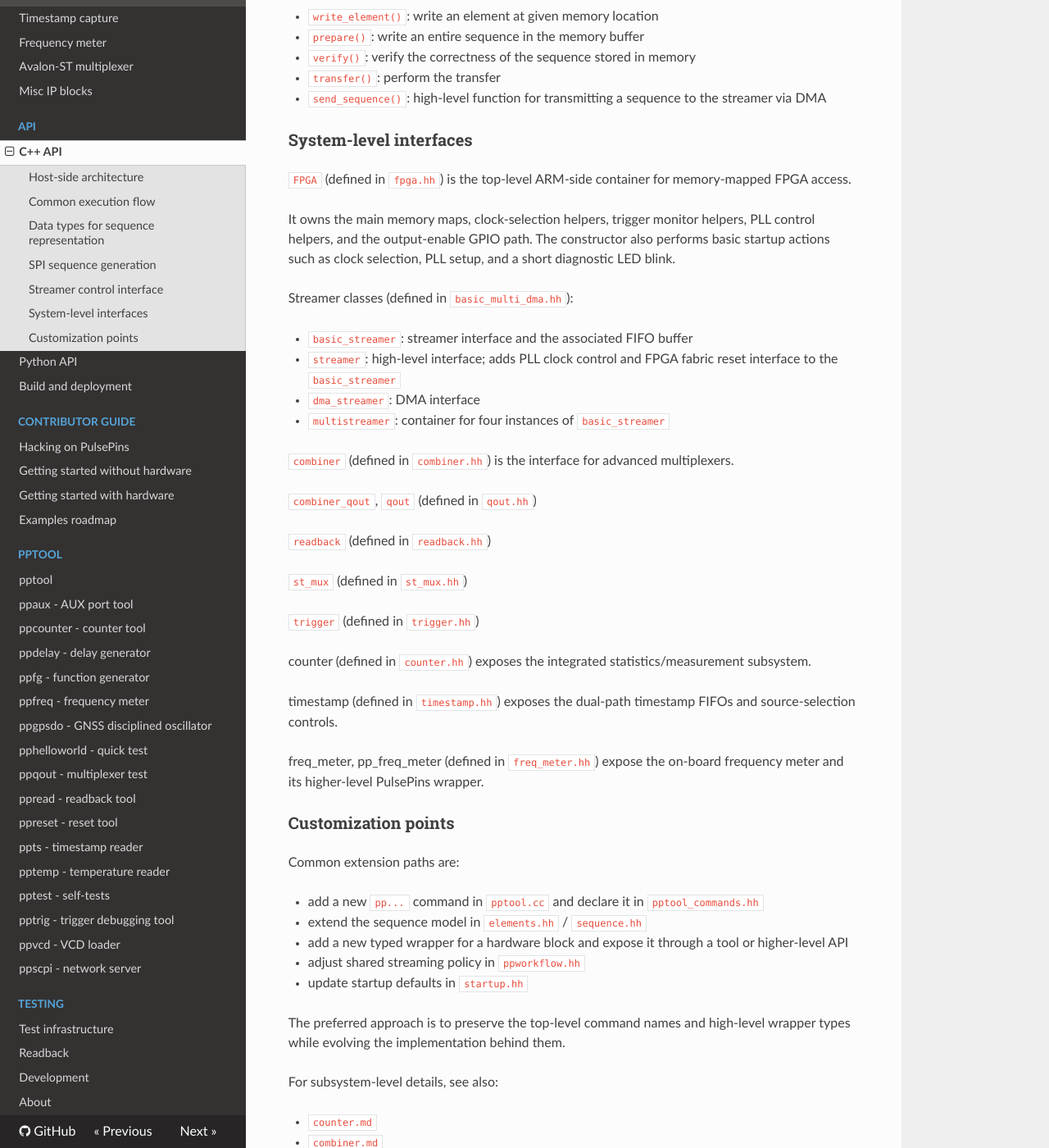
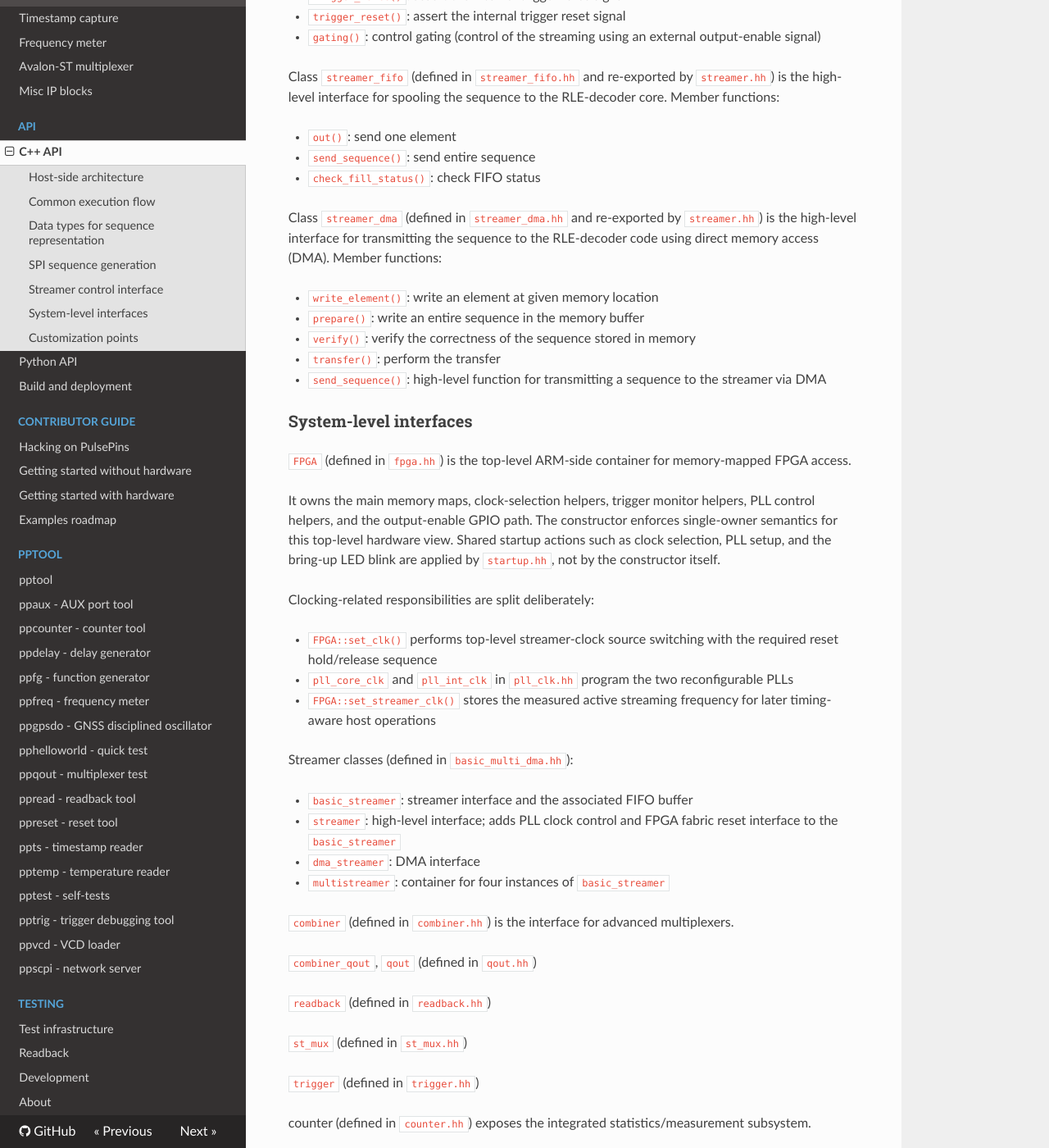
Before and after one commit to rokzitko/PulsePins, an MkDocs documentation site: the page built from docs/docs/cpp.md, in a window 1280 px wide and 1400 px high, scrolled down 6574 px. Shown: the whole window at 82% size. Built offline with MkDocs 1.6.1, drawn with Linux system fonts in a browser that asks for light colours; nearby versions of some CDN libraries; some of the changed text lies outside the part shown.

Commit message:
document startup and trigger control flow

```diff
--- a/docs/docs/cpp.md
+++ b/docs/docs/cpp.md
@@ -24,10 +24,11 @@
 
 * `fpga.hh` - top-level ownership of memory maps, PLL helpers, trigger monitors, and GPIO-backed control paths
 * `startup.hh` - common process bootstrap and default FPGA startup policy
+* `options.hh`, `pll_rules.hh` - typed option resolution and symbolic PLL presets shared by multiple tools
 * `pptool_streaming.cc`, `pptool_measurement.cc` - user-facing command implementations
 * `ppworkflow.hh` - shared streaming workflow used by commands that send sequences, arm/force triggers, and optionally validate readback
 * `elements.hh`, `sequence.hh` - host-side representation of pulse programs and trigger programs
-* subsystem wrappers such as `streamer.hh`, `readback.hh`, `counter.hh`, `timestamp.hh`, and `freq_meter.hh`
+* subsystem wrappers such as `streamer.hh`, `readback.hh`, `counter.hh`, `timestamp.hh`, `freq_meter.hh`, and the trigger/combiner helpers in `trigger.hh`, `trigger_int.hh`, and `trigger_ext.hh`
 
 For a maintainer-oriented walkthrough of the directory, see `c++/README.md`.
 
@@ -43,6 +44,14 @@
 6. wait for completion and inspect final status, counters, FIFO statistics, and CRCs
 
 That common pattern is centralized in `send_and_trig(...)` in `ppworkflow.hh` so that behavior stays consistent across multiple tools.
+
+The startup path follows the same philosophy: CLI and environment inputs are first normalized by `options.hh`, then `startup.hh` applies the resulting clock-selection and PLL policy through the `FPGA` wrapper.
+
+Trigger configuration follows a similar split:
+
+* `options.hh` resolves trigger-related CLI switches into a `TriggerOptions` policy object
+* `trigger.hh` applies that policy to the trigger combiner
+* `trigger_int.hh` and `trigger_ext.hh` expose the direct software-driven and observed trigger PIO paths
 
 ### Data types for sequence representation
 
@@ -240,7 +249,13 @@
 `FPGA` (defined in `fpga.hh`) is the top-level ARM-side container for memory-mapped FPGA access.
 
 It owns the main memory maps, clock-selection helpers, trigger monitor helpers, PLL control helpers, and the output-enable GPIO path.
-The constructor also performs basic startup actions such as clock selection, PLL setup, and a short diagnostic LED blink.
+The constructor enforces single-owner semantics for this top-level hardware view. Shared startup actions such as clock selection, PLL setup, and the bring-up LED blink are applied by `startup.hh`, not by the constructor itself.
+
+Clocking-related responsibilities are split deliberately:
+
+* `FPGA::set_clk()` performs top-level streamer-clock source switching with the required reset hold/release sequence
+* `pll_core_clk` and `pll_int_clk` in `pll_clk.hh` program the two reconfigurable PLLs
+* `FPGA::set_streamer_clk()` stores the measured active streaming frequency for later timing-aware host operations
 
 Streamer classes (defined in ``basic_multi_dma.hh``):
 
@@ -274,6 +289,7 @@
 * add a new typed wrapper for a hardware block and expose it through a tool or higher-level API
 * adjust shared streaming policy in `ppworkflow.hh`
 * update startup defaults in `startup.hh`
+* change clock/PLL option semantics in `options.hh` and `pll_rules.hh`
 
 The preferred approach is to preserve the top-level command names and high-level wrapper types while evolving the implementation behind them.
 
```
Also changed, not shown: docs/docs/build.md (+7 -0 lines), docs/docs/clock_domain.md (+13 -0 lines), docs/docs/pptool.md (+2 -0 lines), docs/docs/streamer.md (+5 -0 lines), c++/README.md, 8 other files.
